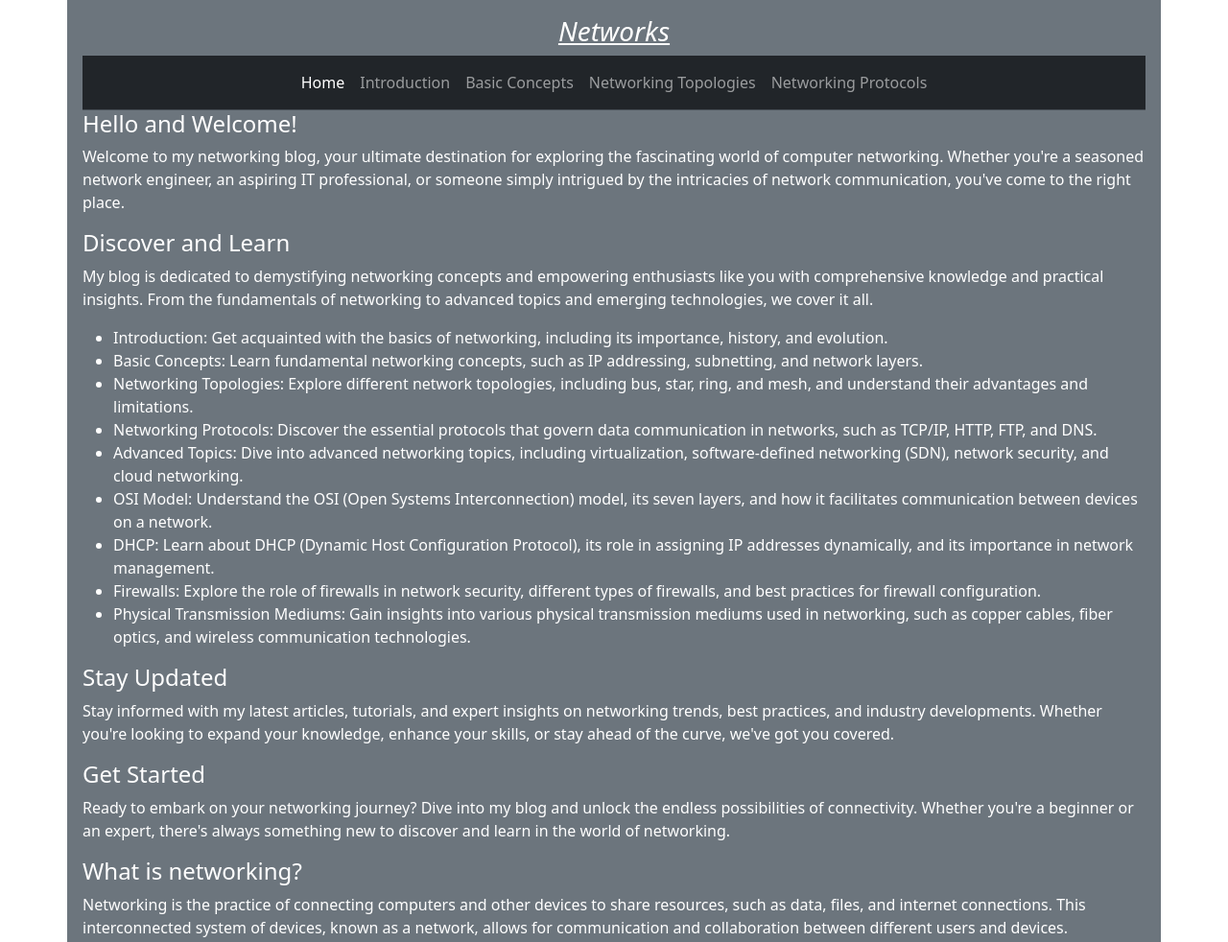
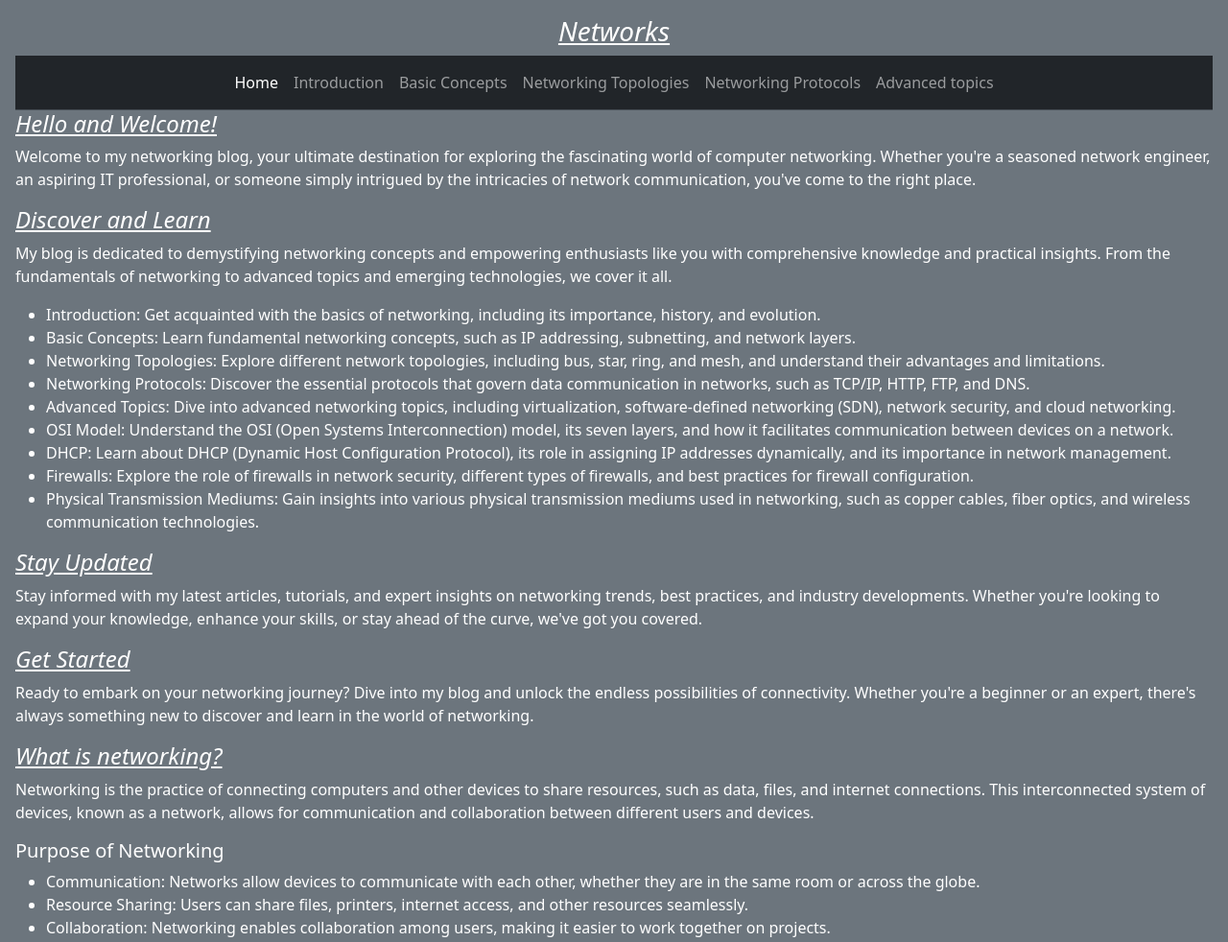
Before and after one commit to PriyankagithubS/responsive-design-1, a plain HTML site: page index.html in a window 1280 px wide. Shown: the top 982 px of the page at 96% size. Drawn offline with nearby package versions, Linux system fonts and the light colour scheme.

Commit message:
Edited content

```diff
--- a/index.html
+++ b/index.html
@@ -8,7 +8,7 @@
     <link rel="stylesheet" href="css/style.css">
 </head>
 <body>
-    <div class="container text-bg-secondary p-3">
+    <div class="container-fluid text-bg-secondary p-3">
         <div class="course d-flex justify-content-center align-items-center">
             <h3 class="fst-italic text-decoration-underline">Networks</h3>
         </div>
@@ -35,6 +35,9 @@
                         <li class="nav-item">
                             <a class="nav-link" href="#pro" id="five">Networking Protocols</a>
                         </li>
+                        <li class="nav-item">
+                            <a class="nav-link" href="#adv" id="six">Advanced topics</a>
+                        </li>
 
 
                     </ul>
@@ -44,10 +47,10 @@
 
     <section id="home">
         <div class="home">
-            <h4>Hello and Welcome!</h4>
+            <h4 class="fst-italic text-decoration-underline">Hello and Welcome!</h4>
             <p>Welcome to my networking blog, your ultimate destination for exploring the fascinating world of computer networking. Whether you're a seasoned network engineer, an aspiring IT professional, or someone simply intrigued by the intricacies of network communication, you've come to the right place.</p>
 
-            <h4>Discover and Learn</h4>
+            <h4 class="fst-italic text-decoration-underline">Discover and Learn</h4>
             <p>My blog is dedicated to demystifying networking concepts and empowering enthusiasts like you with comprehensive knowledge and practical insights. From the fundamentals of networking to advanced topics and emerging technologies, we cover it all.</p>
 
             <ul>
@@ -62,16 +65,16 @@
                 <li>Physical Transmission Mediums: Gain insights into various physical transmission mediums used in networking, such as copper cables, fiber optics, and wireless communication technologies.</li>
             </ul>
 
-            <h4>Stay Updated</h4>
+            <h4 class="fst-italic text-decoration-underline">Stay Updated</h4>
             <p>Stay informed with my latest articles, tutorials, and expert insights on networking trends, best practices, and industry developments. Whether you're looking to expand your knowledge, enhance your skills, or stay ahead of the curve, we've got you covered.</p>
 
-            <h4>Get Started</h4>
+            <h4 class="fst-italic text-decoration-underline">Get Started</h4>
             <p>Ready to embark on your networking journey? Dive into my blog and unlock the endless possibilities of connectivity. Whether you're a beginner or an expert, there's always something new to discover and learn in the world of networking.</p>
         </div>
     </section>
     <section id="intro">
         <div class="intro">
-            <h4>What is networking?</h4>
+            <h4 class="fst-italic text-decoration-underline">What is networking?</h4>
             <p>Networking is the practice of connecting computers and other devices to share resources, such as data, files, and internet connections. This interconnected system of devices, known as a network, allows for communication and collaboration between different users and devices.</p>
             <h5>Purpose of Networking</h5>
             <ul>
@@ -104,6 +107,7 @@
     </section>
     <section id="basic">
       <div class="basic">
+        <h3 class="fst-italic text-decoration-underline">Basics</h3>
         <h5>Router</h5>
         <p>A router is a critical device that connects different networks together. Here’s what you need to know:</p>
         <ul>
@@ -148,6 +152,7 @@
     </section>
     <section id="top">
         <div class="top">
+            <h3 class="fst-italic text-decoration-underline">Topologies</h3>
           <h5>Bus Topology</h5>
           <p>All devices are connected to a single central cable, or bus. It is simple but can be slow and difficult to troubleshoot.</p>
           <h5>Star Topology</h5>
@@ -160,7 +165,7 @@
     </section>
     <section id="pro">
      <div class="pro">
-        <h3>Networking Protocols</h3>
+        <h3 class="fst-italic text-decoration-underline">Networking Protocols</h3>
         <h5>TCP/IP (Transmission Control Protocol/Internet Protocol)</h5>
         <p>TCP/IP is the foundational protocol suite for the internet. TCP handles data transmission, ensuring packets are sent and received in order, while IP handles addressing and routing.</p>
         <h5>HTTP/HTTPS (Hypertext Transfer Protocol/Secure)</h5>
@@ -176,6 +181,7 @@
     </section>
     <section id="adv">
         <div class="adv">
+            <h3 class="fst-italic text-decoration-underline">Advanced Topics</h3>
         <h5> Network Security</h5>
         <p>Implement security measures such as firewalls, encryption (WPA3 for Wi-Fi), and regular software updates to protect your network from unauthorized access and cyber threats.</p>
         </div>
@@ -183,6 +189,7 @@
         <p>A VPN encrypts your internet connection, providing privacy and security, especially when using public Wi-Fi networks.</p>
         </div>
 
+
 </div>
     <script src="https://cdn.jsdelivr.net/npm/bootstrap@5.3.3/dist/js/bootstrap.bundle.min.js" integrity="sha384-YvpcrYf0tY3lHB60NNkmXc5s9fDVZLESaAA55NDzOxhy9GkcIdslK1eN7N6jIeHz" crossorigin="anonymous"></script>
     <script src="js/main.js"></script>
```
